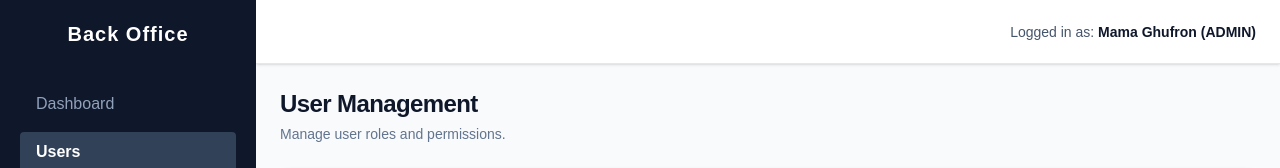
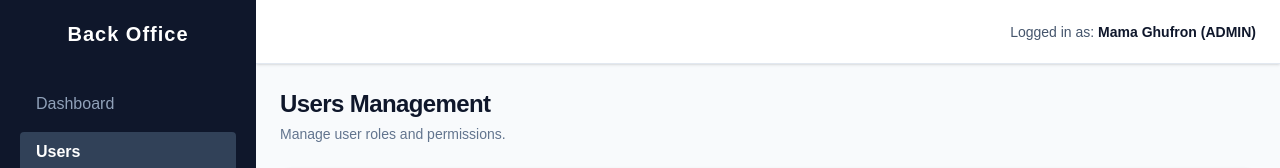
Before and after one commit to Agilbay04/backoffice-capstone, a React (Vite) app: page /users in a window 1280 px wide. Shown: the top 168 px of the page. Built offline with nearby package versions, Linux system fonts and the light colour scheme.

Commit message:
chore: fix typo heading users/page.tsx

```diff
--- a/src/app/users/page.tsx
+++ b/src/app/users/page.tsx
@@ -59,7 +59,7 @@ export default function UsersPage() {
   return (
     <main className="space-y-6">
       <div>
-        <h1 className="text-2xl font-bold tracking-tight text-slate-900">User Management</h1>
+        <h1 className="text-2xl font-bold tracking-tight text-slate-900">Users Management</h1>
         <p className="text-sm text-slate-500 mt-1">Manage user roles and permissions.</p>
       </div>
 
```
